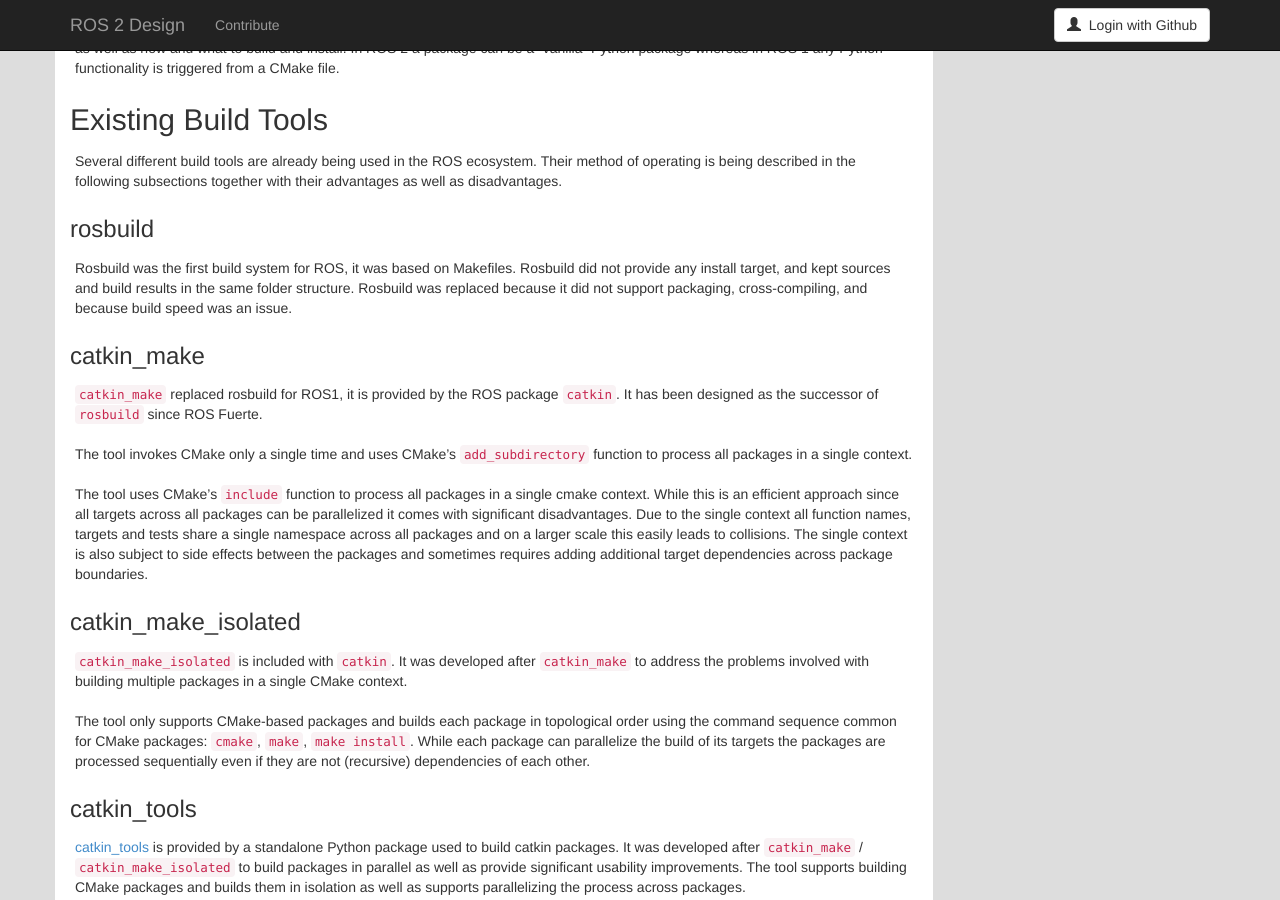
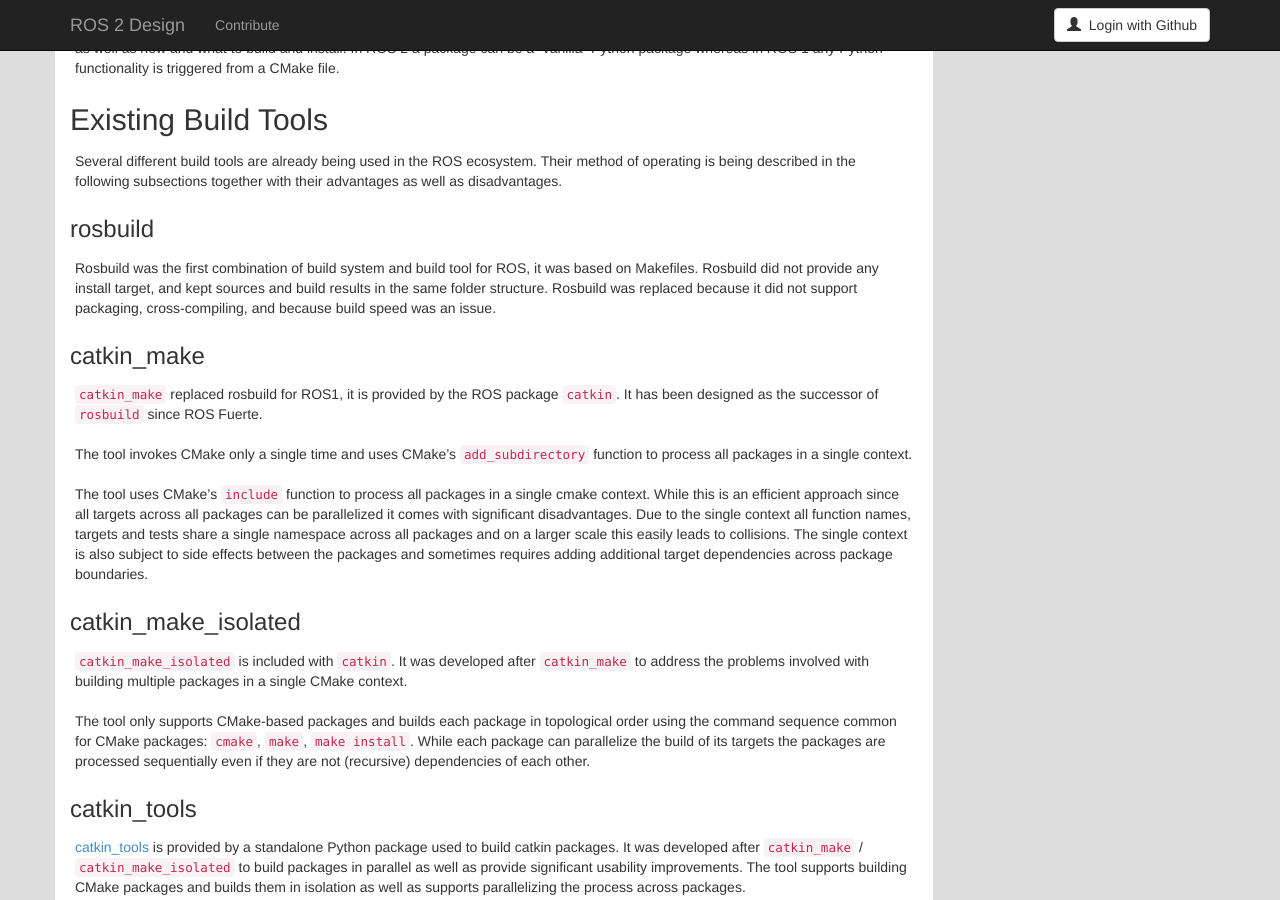
Before and after one commit to ros2/design, a Jekyll site: the page built from articles/101_build_tool.md, in a window 1280 px wide and 900 px high, scrolled down 3039 px. Built offline with Jekyll 4.4.1, drawn with Linux system fonts in a browser that asks for light colours; nearby versions of some CDN libraries.

Commit message:
fix rosbuild description

```diff
--- a/articles/101_build_tool.md
+++ b/articles/101_build_tool.md
@@ -162,7 +162,7 @@
 
 ### rosbuild
 
-Rosbuild was the first build system for ROS, it was based on Makefiles.
+Rosbuild was the first combination of build system and build tool for ROS, it was based on Makefiles.
 Rosbuild did not provide any install target, and kept sources and build results in the same folder structure.
 Rosbuild was replaced because it did not support packaging, cross-compiling, and because build speed was an issue.
 
```
